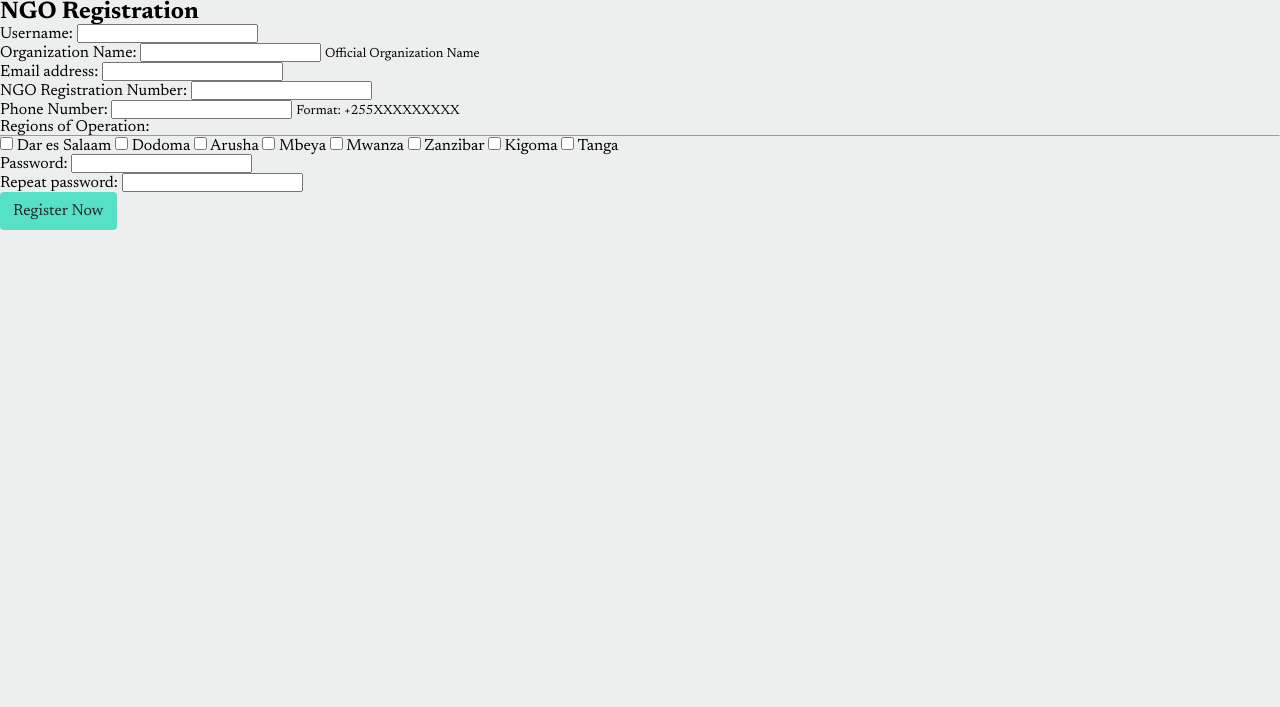
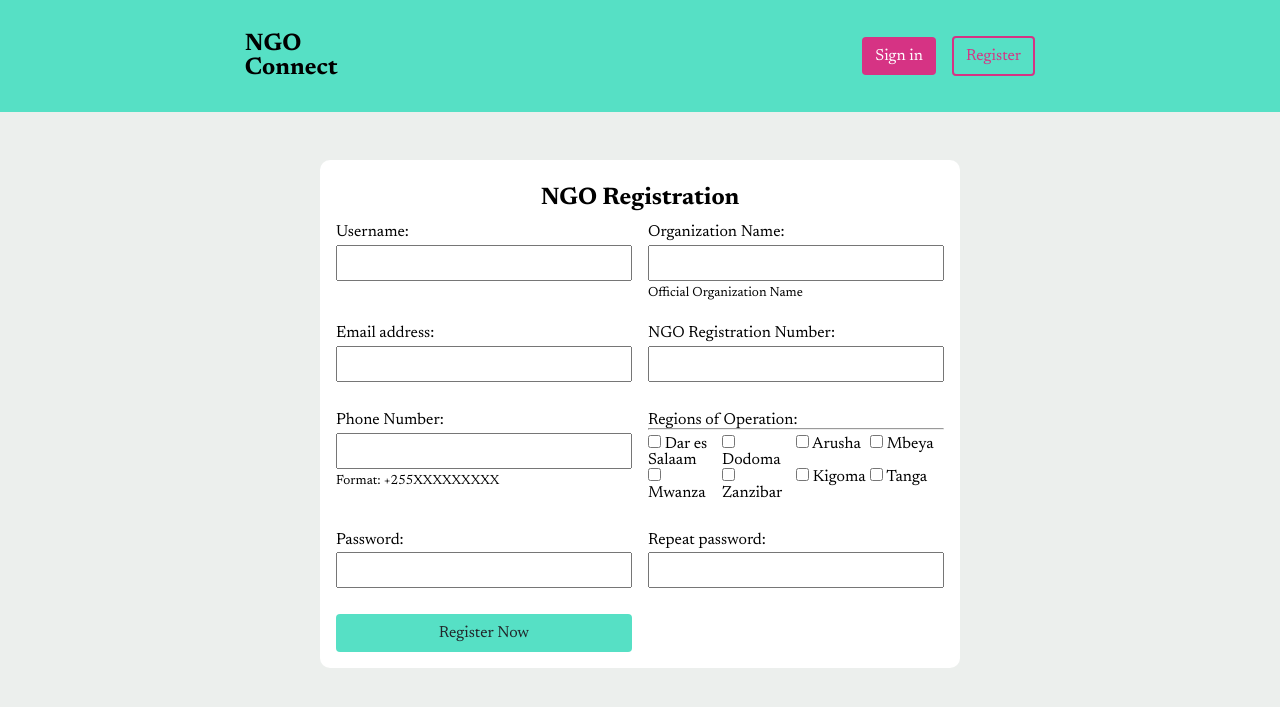
Before and after one commit to Dullah2k/ngo, a Django app: page /user_auth/org_register/ in a window 1280 px wide. Shown: the top 707 px of the page. Run offline with Django 4.2, Linux system fonts and the light colour scheme.

Commit message:
modified landingpage stylesheet

```diff
--- a/ngo/landing_page/static/assets/styles/landing-page.css
+++ b/ngo/landing_page/static/assets/styles/landing-page.css
@@ -67,7 +67,7 @@ header .inner-header .active-nav-link {
 
 
 /* ====================== LOGIN PAGE ====================== */
-.login-form {
+.login-form, .registration-form {
   width: 50%;
   margin: 10rem auto 0;
   background-color: var(--white);
@@ -87,3 +87,40 @@ header .inner-header .active-nav-link {
   font-family: var(--primary-font);
   font-size: 1.15rem;
 }
+
+/* ====================== REGISTER PAGE ====================== */
+.registration-form {
+  margin: 10rem auto 0;
+
+}
+
+.registration-form form {
+  display: grid;
+  grid-template-columns: 1fr 1fr;
+  gap: 1rem;
+}
+
+.registration-form h2 {
+  padding: .6rem;
+  text-align: center;
+}
+
+.registration-form .form-group {
+  padding: .3rem 0;
+}
+
+.registration-form .form-group > * {
+  display: block;
+}
+
+.registration-form .form-group input:not([type=checkbox]) {
+  width: 100%;
+  height: 2.25rem;
+  margin: .3rem 0;
+}
+
+.registration-form .checkbox-group {
+  display: grid;
+  grid-template-columns: repeat(4, 1fr);
+  margin: .3rem 0;
+}
--- a/ngo/landing_page/templates/landing_page/base.html
+++ b/ngo/landing_page/templates/landing_page/base.html
@@ -9,6 +9,26 @@
 	<link rel="stylesheet" href="https://cdnjs.cloudflare.com/ajax/libs/bootstrap-icons/1.11.1/font/bootstrap-icons.min.css">
 </head>
 <body>
+  <header>
+    <div class="inner-header page-width">
+      <div class="logo">
+        <h2> <div class="ngo">NGO</div> Connect</h2>
+      </div>
+
+      <nav>
+        <ul class="nav-links">
+          <li>
+            <a href="{% url 'user_auth:login' %}" class="btn btn-brand2">Sign in</a>
+          </li>
+
+          <li>
+            <a href="register.html" class="btn btn-brand2-outline">Register</a>
+          </li>
+        </ul>
+      </nav>
+    </div>
+  </header>
+
 	{% block content %}
   {% endblock %}
 </body>
```
Also changed, not shown: Design/assets/styles/landing-page.css (+9 -2 lines), Design/register.html (+6 -6 lines), ngo/landing_page/templates/landing_page/index.html (+0 -35 lines).
